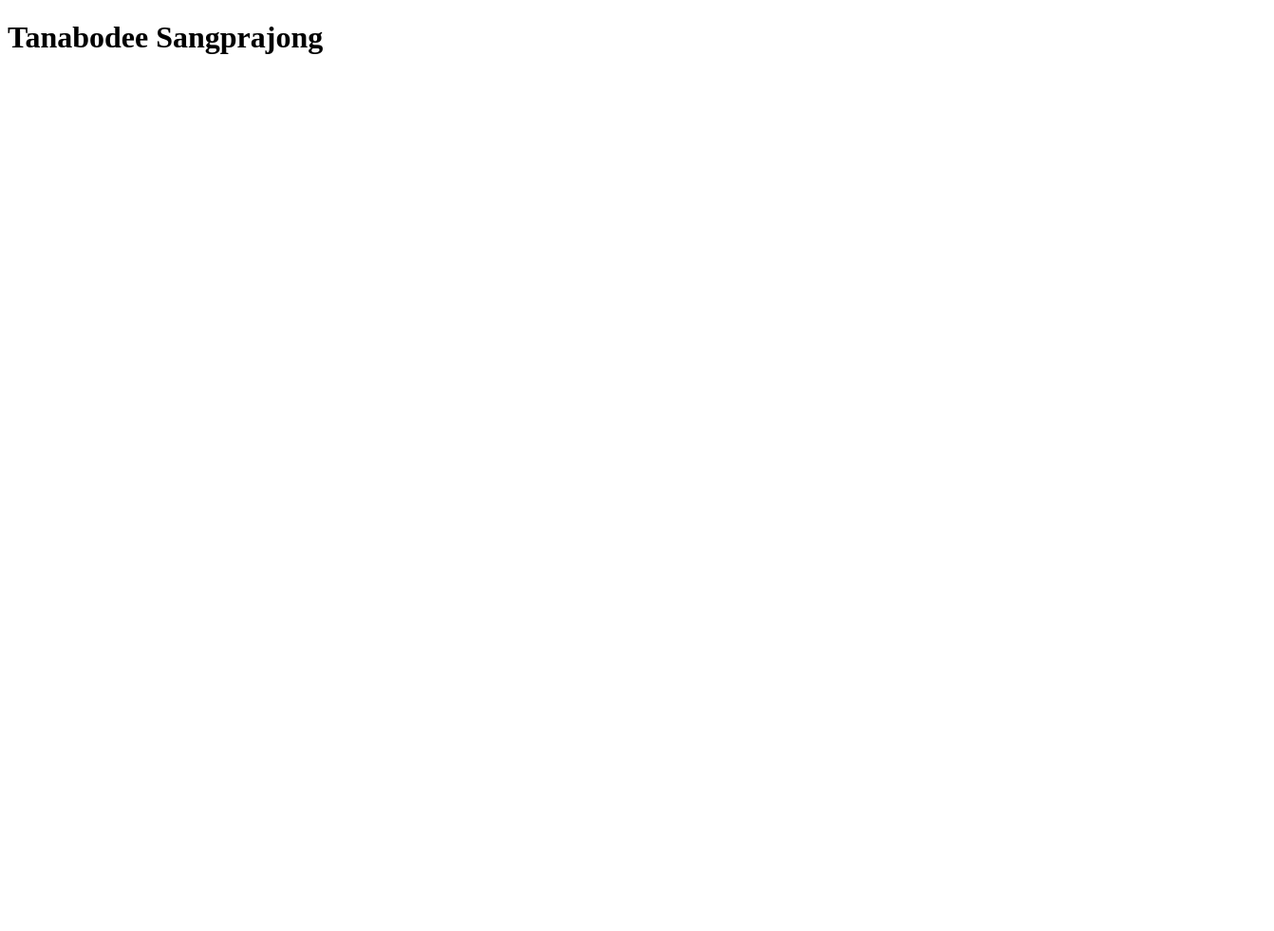
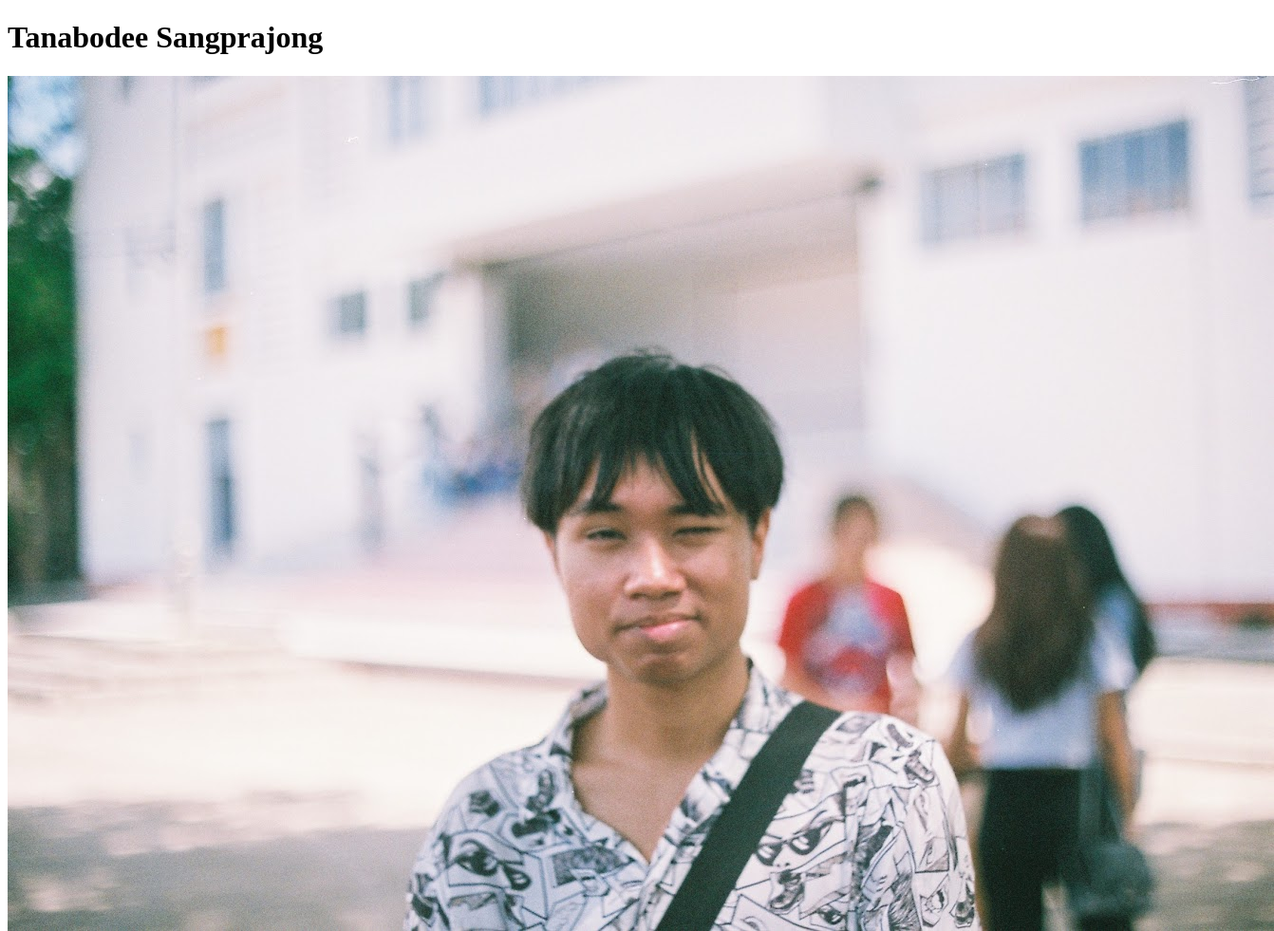
Before and after one commit to dukedeem/dukedeem.github.io, a plain HTML site: page index.html in a window 1280 px wide. Shown: the whole page at 95% size, 1342 px wide, since content can reach past the window. Before the commit the page ends 800 px from the top, so only its background shows below. Drawn offline with Linux system fonts and the light colour scheme.

Commit message:
Update index.html

```diff
--- a/index.html
+++ b/index.html
@@ -7,7 +7,7 @@
 
 <body>
     <h1>Tanabodee Sangprajong</h1>
-    <p> </p>
+    <img src="https://raw.githubusercontent.com/dukedeem/dukedeem.github.io/master/Profile.JPG" alt="Profile Picture">
 </body>
 
 </html>
```
